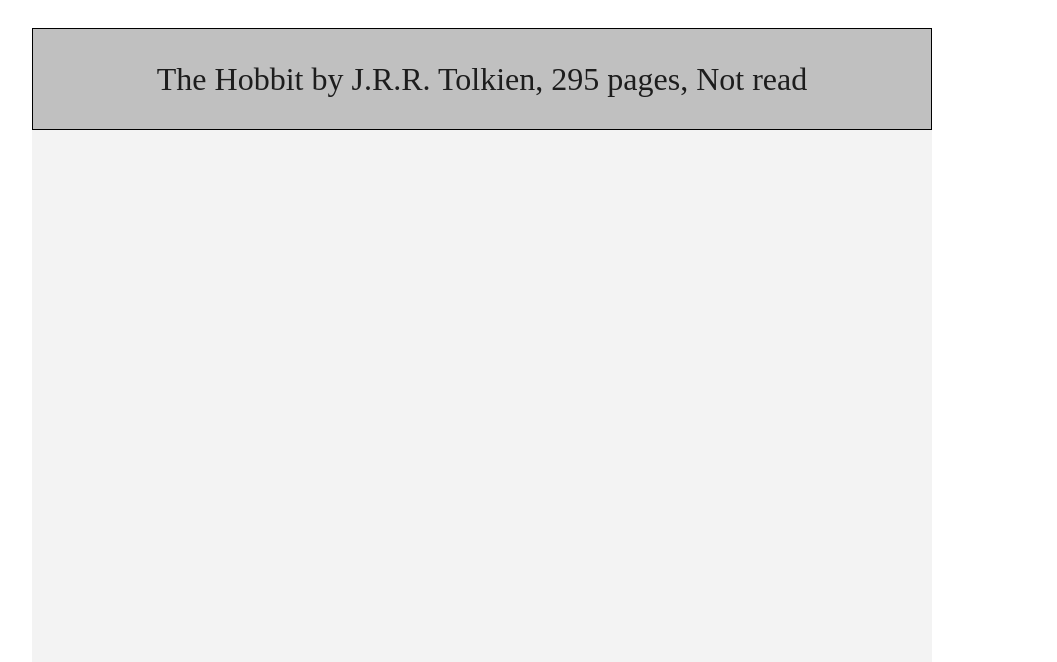
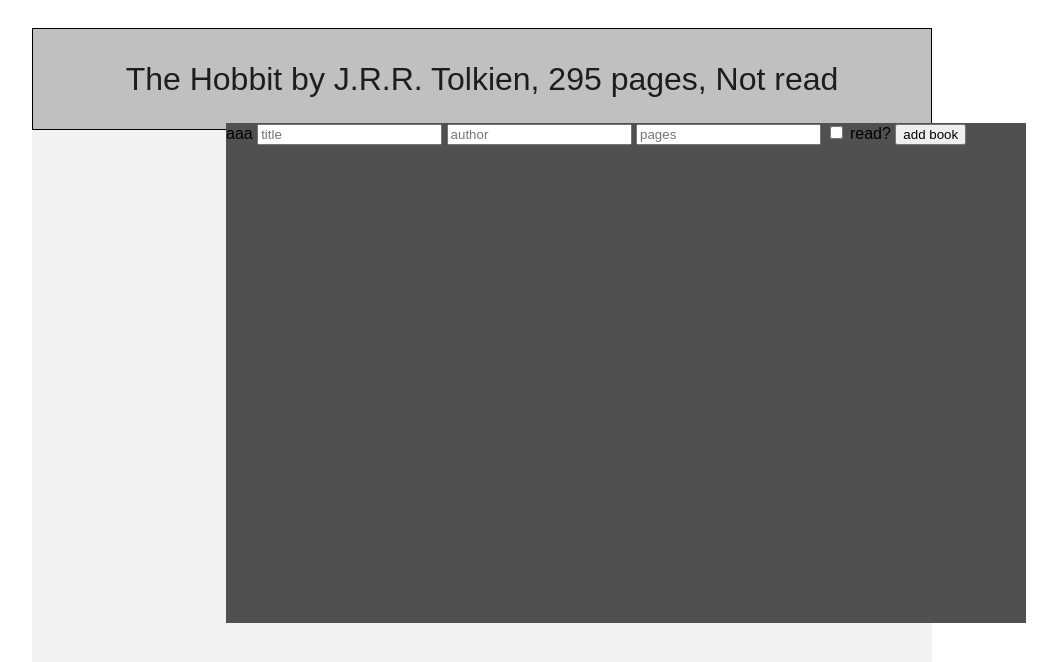
Before and after one commit to Ayen11/library-project, a plain HTML site: page index.html in a window 1280 px wide. Shown: the whole page, without its empty margins (158-1215 px from the left). Drawn offline with Linux system fonts and the light colour scheme.

Commit message:
added text input and basic popup box and classes

```diff
--- a/index.html
+++ b/index.html
@@ -5,8 +5,18 @@
     <link rel="stylesheet" href="style.css">
 </head>
 <body>
+    <div class="absolute">aaa
+        <input type="text" placeholder="title" id="titleInput">
+        <input type="text" placeholder="author" id="authorInput">
+        <input type="number" placeholder="pages" id="pagesInput">
+        <input type="checkbox" name="read" id="pagesInput">
+        <label for="read">read?</label>
+        <button id="addBook">add book</button>
+    </div>
+
+
     <div id='container' style=" grid-template-columns: repeat(1, minmax(0,1fr));
-    grid-template-rows: repeat(1, minmax(0,1fr));">
+    grid-template-rows: repeat(1, minmax(0,100px));">
     </div>
     <script src='script.js'></script>
 </body>
--- a/script.js
+++ b/script.js
@@ -1,6 +1,32 @@
+
+//set up variables
 let myLibrary = [];
+let titleT = document.querySelector('#titleInput');
+let authorT = document.querySelector('#authorInput');
+let pagesT = 0;
+let readT = false;
+
+
+
+//set up page ref
 const containerRef = document.querySelector("#container");
 
+
+
+const addNewBookBtn = document.querySelector('#addBook'); //button to add books to page
+addNewBookBtn.addEventListener('click', () => {
+
+    displayBooks();
+    console.log(titleT.value);
+});
+
+
+
+
+
+
+
+//book constructor - also controls info display!
 function book(title, author, pages, read) {
     this.title = title
     this.author = author
@@ -18,40 +44,39 @@
     }
 };
 
-
+//test of constructor
 const Hobbit = new book('The Hobbit', 'J.R.R. Tolkien', 295, false);
 const Hobbit2 = new book('The Hobbit2- Tokyo Drift', `J.R.R. Tolkien-2 (He's a robot now!)`, 269, "Read");
 
 
+//simple function to push book object into array. call this before display
 function addBookToLibrary(bookI) {
     myLibrary.push(bookI);
 };
 
 
-//trying to create a new div for every card
+//adds the cards to the library and from it to the page with class
 function displayBooks () {
 
+
     let gridsize = myLibrary.length;
-    //containerRef.style.gridTemplateColumns = `repeat(${gridsize}, 1fr)`;
     containerRef.style.gridTemplateRows = `repeat(${gridsize}, 100px)`; //change size of row here
 
+    //containerRef.style.gridTemplateColumns = `repeat(${gridsize}, 1fr)`; --change Columns here
 
     for (let i = 0; i < myLibrary.length; i++) {
         const card = document.createElement('div');
         card.classList.add('card');
         card.textContent = myLibrary[i].info();
         containerRef.appendChild(card);
-        //console.log('yo' + i);
         console.log(card.classList);
     };
 };
 
 
+
 //run the commands
 
 
-//addBookToLibrary(Hobbit);
-//console.log(Hobbit.info());
-//console.table(myLibrary);
 addBookToLibrary(Hobbit);
 displayBooks();
--- a/style.css
+++ b/style.css
@@ -4,6 +4,7 @@
     display: grid;
     grid-template-columns: (200px 1fr 200px);
     grid-template-rows: 20px 1fr;
+    font: 1rem 'Fira Sans', sans-serif;
 }
 
 #container {
@@ -29,3 +30,19 @@
     height: 100px;
     font-size: xx-large;
 }
+
+.absolute {
+    position: absolute;
+    top: 123px;
+    left: 30%;
+    width: 800px;
+    height: 500px;
+    background-color: rgb(80, 80, 80);
+}
+
+.hidden {
+    visibility: hidden;
+}
+.visible {
+    visibility: visible;
+}
```
